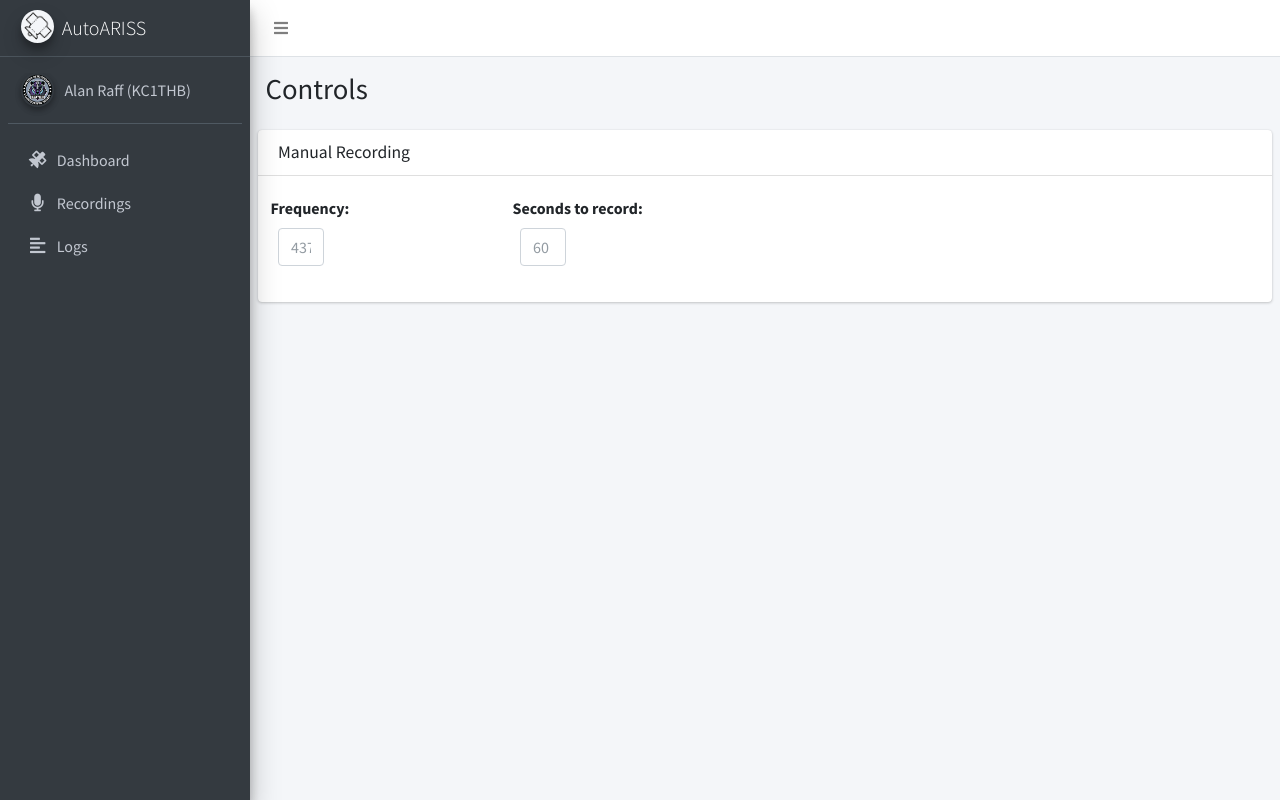
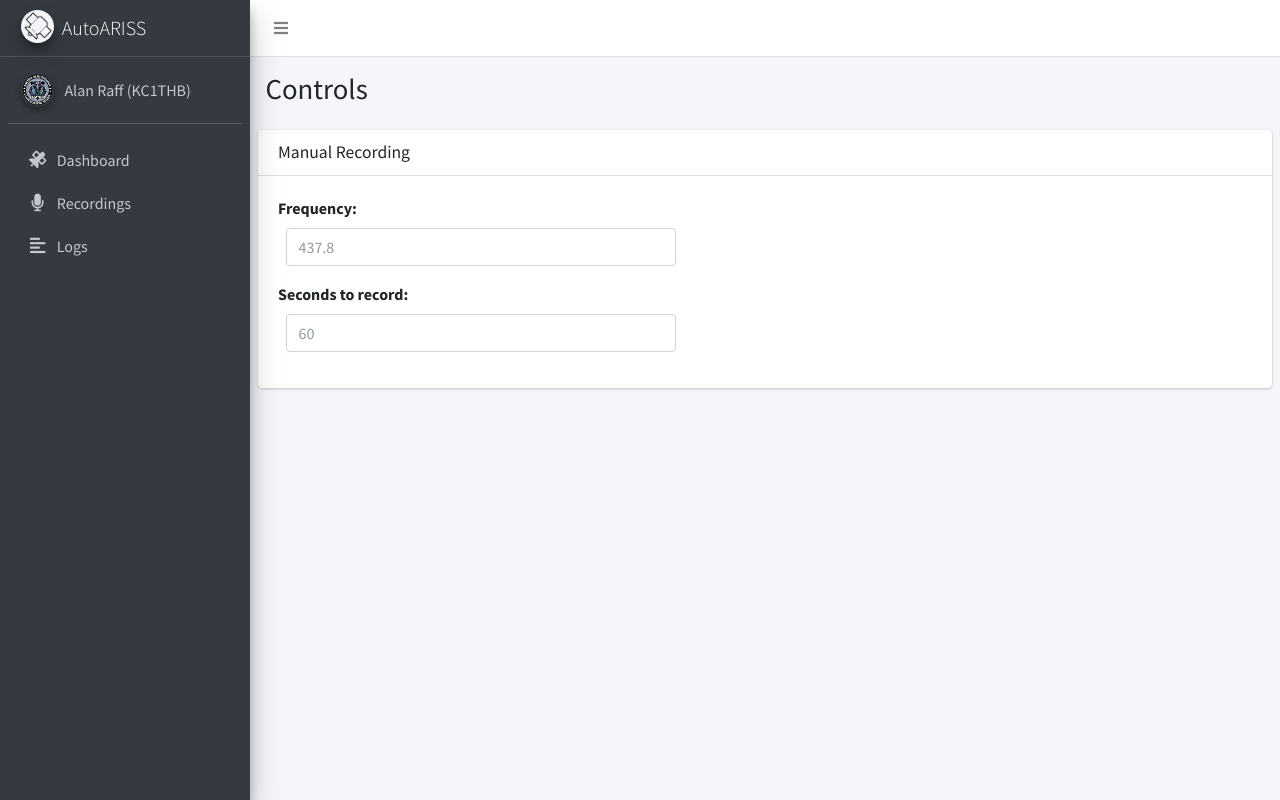
Before and after one commit to Un1xG0d/StarStream, a Flask app: page /controls in a window 1280 px wide. Run offline with Flask 3, Linux system fonts and the light colour scheme; parts of the project's set-up code (start-up, migrations or seed data) failed here and were passed over; some libraries are stand-ins or nearby versions.

Commit message:
update page layout

```diff
--- a/templates/controls.html
+++ b/templates/controls.html
@@ -88,18 +88,16 @@
           <h3 class="card-title">Manual Recording</h3>
         </div>
         <div class="card-body">
-          <div class="row">
           <div class="form-group">
             <label for="frequency">Frequency:</label>
-              <div class="col-3">
+            <div class="col-5">
               <input type="text" id="frequency" class="form-control" placeholder="437.8">
             </div>
           </div>
           <div class="form-group">
             <label for="seconds_to_record">Seconds to record:</label>
-              <div class="col-3">
+            <div class="col-5">
               <input type="text" id="seconds_to_record" class="form-control" placeholder="60">
-              </div>
             </div>
           </div>
         </div>
```
Lines whose indentation alone changed are shown as unchanged.
